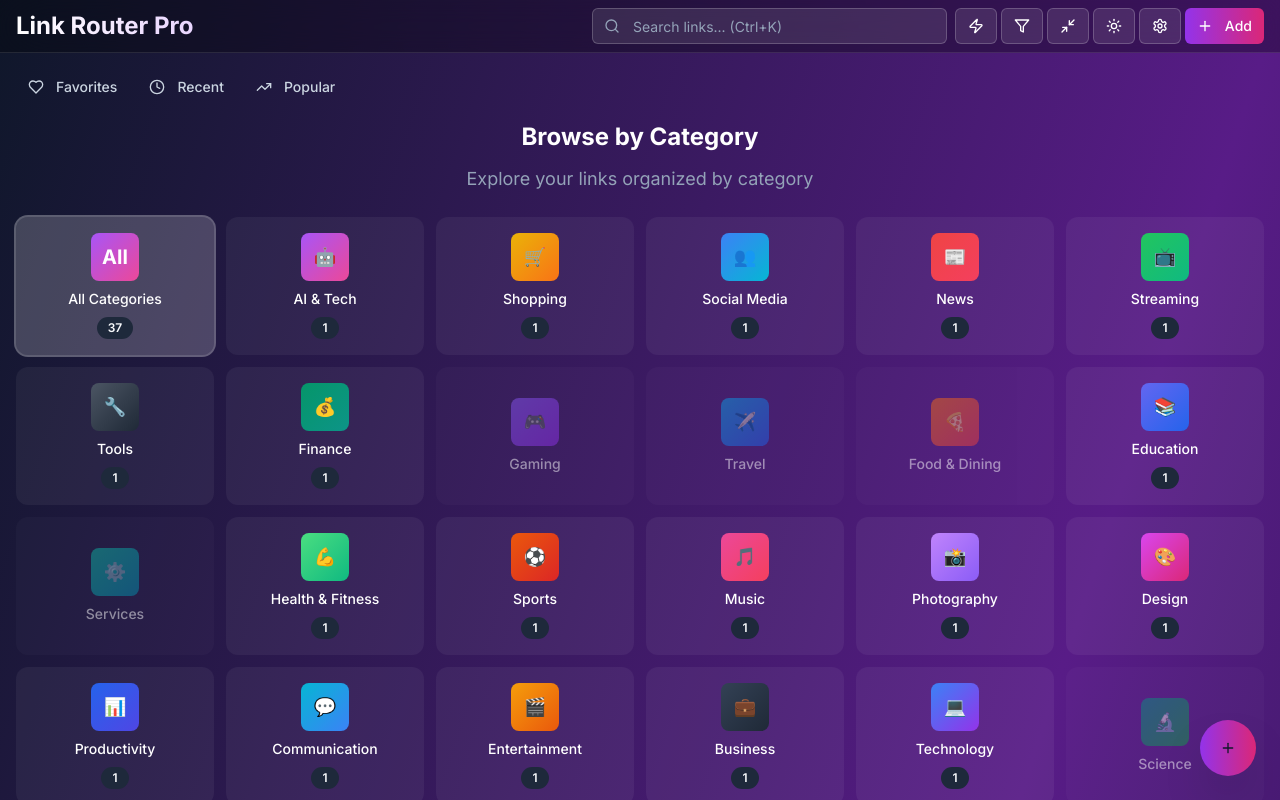
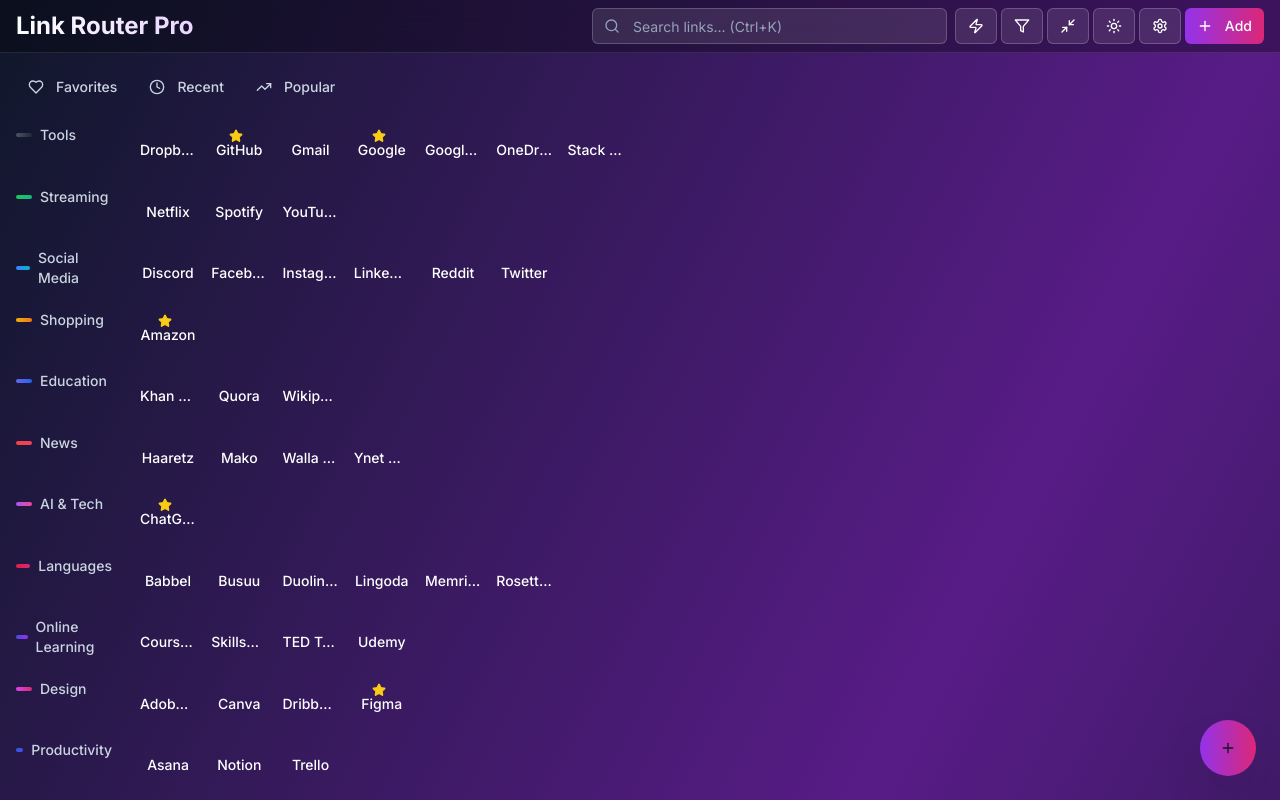
Before and after one commit to shlomixx/link-cloud-pro-ui, a React (Vite) app: page / in a window 1280 px wide. Shown: the top 800 px of the page. Built offline with nearby package versions, Linux system fonts and the light colour scheme.

Commit message:
Restore original categories display

```diff
--- a/src/components/CategoriesGrid.tsx
+++ /dev/null
@@ -1,177 +0,0 @@
-import React from 'react';
-import { Badge } from '@/components/ui/badge';
-
-interface CategoriesGridProps {
-  categories: string[];
-  categoryLabels: Record<string, string>;
-  categoryColors: Record<string, string>;
-  isDarkMode: boolean;
-  onCategorySelect: (category: string) => void;
-  selectedCategory: string;
-}
-
-export const CategoriesGrid: React.FC<CategoriesGridProps> = ({
-  categories,
-  categoryLabels,
-  categoryColors,
-  isDarkMode,
-  onCategorySelect,
-  selectedCategory
-}) => {
-  const allCategories = Object.keys(categoryLabels).filter(cat => cat !== 'custom');
-
-  return (
-    <div className="mb-8">
-      <div className="text-center mb-6">
-        <h2 className={`text-2xl font-bold mb-3 transition-colors duration-300 ${
-          isDarkMode ? 'text-white' : 'text-slate-800'
-        }`}>
-          Browse by Category
-        </h2>
-        <p className={`text-lg transition-colors duration-300 ${
-          isDarkMode ? 'text-slate-400' : 'text-slate-600'
-        }`}>
-          Explore your links organized by category
-        </p>
-      </div>
-
-      <div className="grid grid-cols-2 sm:grid-cols-3 md:grid-cols-4 lg:grid-cols-5 xl:grid-cols-6 2xl:grid-cols-8 gap-3">
-        {/* All Categories Button */}
-        <button
-          onClick={() => onCategorySelect('all')}
-          className={`group relative p-4 rounded-xl transition-all duration-300 hover:scale-105 hover:shadow-lg ${
-            selectedCategory === 'all'
-              ? isDarkMode
-                ? 'bg-white/20 ring-2 ring-white/30'
-                : 'bg-black/10 ring-2 ring-black/20'
-              : isDarkMode
-                ? 'bg-white/5 hover:bg-white/10'
-                : 'bg-black/5 hover:bg-black/10'
-          }`}
-        >
-          <div className="flex flex-col items-center gap-2">
-            <div className={`w-12 h-12 rounded-lg bg-gradient-to-br from-purple-500 to-pink-500 flex items-center justify-center transition-transform duration-300 group-hover:scale-110`}>
-              <span className="text-white text-xl font-bold">All</span>
-            </div>
-            <span className={`text-sm font-medium text-center transition-colors duration-300 ${
-              isDarkMode ? 'text-white' : 'text-slate-800'
-            }`}>
-              All Categories
-            </span>
-            {categories.length > 0 && (
-              <Badge variant="secondary" className="text-xs">
-                {categories.length}
-              </Badge>
-            )}
-          </div>
-        </button>
-
-        {/* Category Buttons */}
-        {allCategories.map((category) => {
-          const hasLinks = categories.includes(category);
-          const linkCount = categories.filter(cat => cat === category).length;
-
-          return (
-            <button
-              key={category}
-              onClick={() => onCategorySelect(category)}
-              disabled={!hasLinks}
-              className={`group relative p-4 rounded-xl transition-all duration-300 hover:scale-105 hover:shadow-lg ${
-                selectedCategory === category
-                  ? isDarkMode
-                    ? 'bg-white/20 ring-2 ring-white/30'
-                    : 'bg-black/10 ring-2 ring-black/20'
-                  : hasLinks
-                    ? isDarkMode
-                      ? 'bg-white/5 hover:bg-white/10'
-                      : 'bg-black/5 hover:bg-black/10'
-                    : isDarkMode
-                      ? 'bg-white/5 opacity-50 cursor-not-allowed'
-                      : 'bg-black/5 opacity-50 cursor-not-allowed'
-              }`}
-            >
-              <div className="flex flex-col items-center gap-2">
-                <div className={`w-12 h-12 rounded-lg bg-gradient-to-br ${
-                  categoryColors[category] || categoryColors.custom
-                } flex items-center justify-center transition-transform duration-300 ${
-                  hasLinks ? 'group-hover:scale-110' : ''
-                }`}>
-                  <span className="text-white text-lg font-bold">
-                    {getCategoryIcon(category)}
-                  </span>
-                </div>
-                <span className={`text-sm font-medium text-center transition-colors duration-300 ${
-                  isDarkMode ? 'text-white' : 'text-slate-800'
-                }`}>
-                  {categoryLabels[category]}
-                </span>
-                {hasLinks && (
-                  <Badge variant="secondary" className="text-xs">
-                    {linkCount}
-                  </Badge>
-                )}
-              </div>
-            </button>
-          );
-        })}
-      </div>
-    </div>
-  );
-};
-
-function getCategoryIcon(category: string): string {
-  const icons: Record<string, string> = {
-    ai: '🤖',
-    shopping: '🛒',
-    social: '👥',
-    news: '📰',
-    streaming: '📺',
-    tools: '🔧',
-    finance: '💰',
-    gaming: '🎮',
-    travel: '✈️',
-    food: '🍕',
-    education: '📚',
-    services: '⚙️',
-    health: '💪',
-    sports: '⚽',
-    music: '🎵',
-    photography: '📸',
-    design: '🎨',
-    productivity: '📊',
-    communication: '💬',
-    entertainment: '🎬',
-    business: '💼',
-    technology: '💻',
-    science: '🔬',
-    art: '🎭',
-    books: '📖',
-    cooking: '👨‍🍳',
-    diy: '🔨',
-    pets: '🐕',
-    automotive: '🚗',
-    real_estate: '🏠',
-    fashion: '👗',
-    weather: '🌤️',
-    maps: '🗺️',
-    government: '🏛️',
-    legal: '⚖️',
-    insurance: '🛡️',
-    banking: '🏦',
-    investing: '📈',
-    cryptocurrency: '₿',
-    freelance: '💼',
-    learning: '🎓',
-    languages: '🌍',
-    meditation: '🧘',
-    dating: '💕',
-    parenting: '👶',
-    seniors: '👴',
-    kids: '🧸',
-    local: '📍',
-    utilities: '⚡',
-    security: '🔒',
-  };
-
-  return icons[category] || '📁';
-}
--- a/src/pages/Index.tsx
+++ b/src/pages/Index.tsx
@@ -7,7 +7,6 @@ import { CategorySection } from '@/components/CategorySection';
 import { LinkModal } from '@/components/LinkModal';
 import { QuickActions } from '@/components/QuickActions';
 import { KeyboardShortcuts } from '@/components/KeyboardShortcuts';
-import { CategoriesGrid } from '@/components/CategoriesGrid';
 import { LinkData, FormData, ViewMode, SortBy } from '@/types';
 
 const Index = () => {
@@ -760,18 +759,6 @@ const Index = () => {
           popularCount={popularLinks.length}
         />
 
-        {/* Categories Grid - Show when no search term and showing all categories */}
-        {!searchTerm && selectedCategory === 'all' && quickFilter === 'all' && (
-          <CategoriesGrid
-            categories={categories}
-            categoryLabels={categoryLabels}
-            categoryColors={categoryColors}
-            isDarkMode={isDarkMode}
-            onCategorySelect={setSelectedCategory}
-            selectedCategory={selectedCategory}
-          />
-        )}
-
         {Object.entries(groupedLinks).map(([category, links]) => (
           <CategorySection
             key={category}
```
